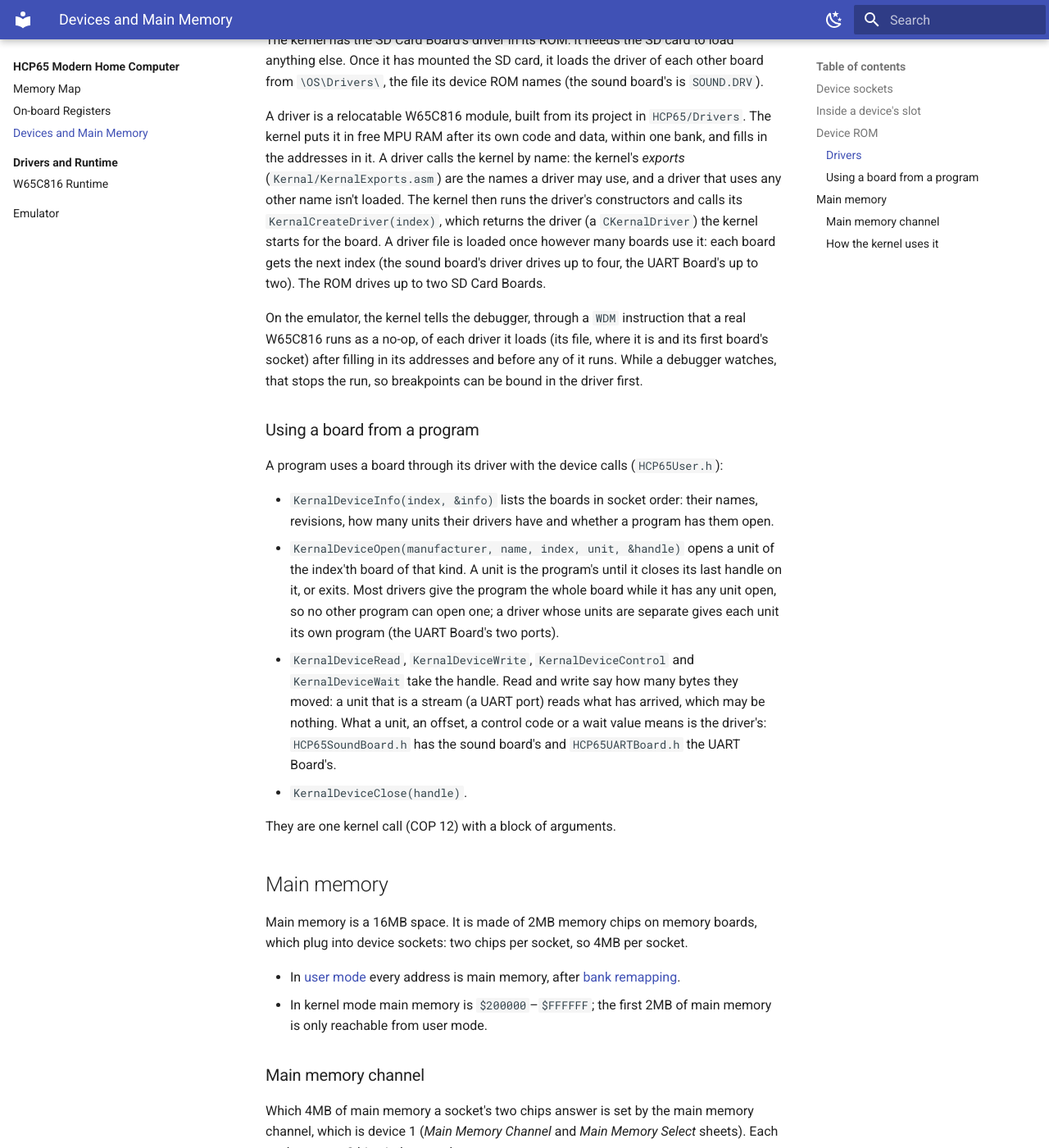
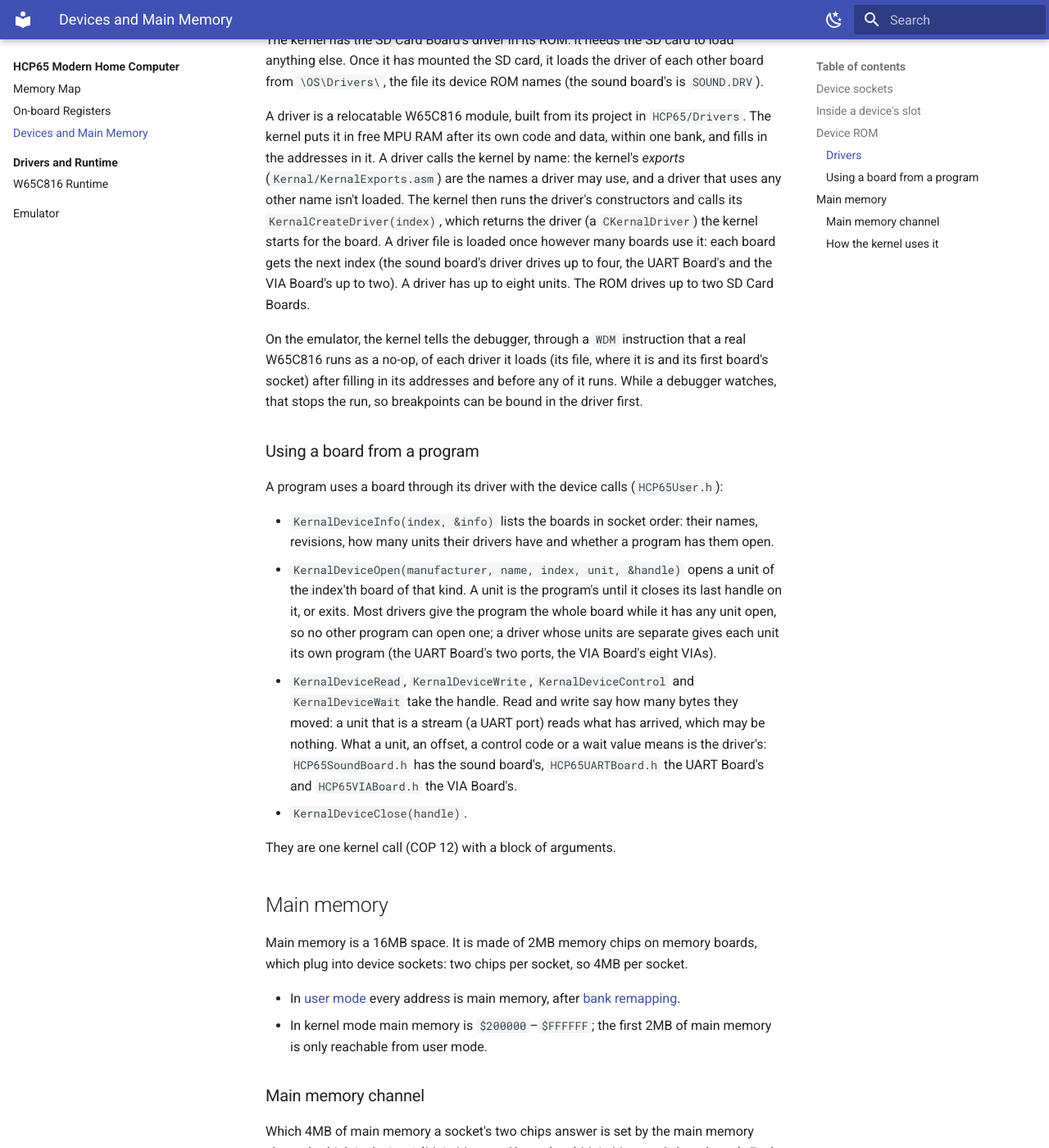
Before and after one commit to andrewpaterson/HCP65, an MkDocs documentation site: the page built from Website/docs/hcp65/devices.md, in a window 1280 px wide and 1400 px high, scrolled down 4651 px. Shown: the whole window at 82% size. Built offline with MkDocs 1.6.1 and Material for MkDocs 9.7.7, drawn with Linux system fonts in a browser that asks for light colours; plug-ins that fetch from the network failed and are left out.

Commit message:
The devices page says drivers have up to eight units and points to HCP65VIABoard.h for the VIA Board's.

```diff
--- a/Website/docs/hcp65/devices.md
+++ b/Website/docs/hcp65/devices.md
@@ -155,7 +155,7 @@ the names a driver may use, and a driver that uses any other name isn't loaded.
 runs the driver's constructors and calls its `KernalCreateDriver(index)`, which returns the driver
 (a `CKernalDriver`) the kernel starts for the board.  A driver file is loaded once however many
 boards use it: each board gets the next index (the sound board's driver drives up to four, the UART
-Board's up to two).  The ROM drives up to two SD Card Boards.
+Board's and the VIA Board's up to two).  A driver has up to eight units.  The ROM drives up to two SD Card Boards.
 
 On the emulator, the kernel tells the debugger, through a `WDM` instruction that a real W65C816 runs
 as a no-op, of each driver it loads (its file, where it is and
@@ -172,12 +172,12 @@ A program uses a board through its driver with the device calls (`HCP65User.h`):
   of that kind.  A unit is the program's until it closes its last handle on it, or exits.  Most
   drivers give the program the whole board while it has any unit open, so no other program can
   open one; a driver whose units are separate gives each unit its own program (the UART Board's two
-  ports).
+  ports, the VIA Board's eight VIAs).
 - `KernalDeviceRead`, `KernalDeviceWrite`, `KernalDeviceControl` and `KernalDeviceWait` take the
   handle.  Read and write say how many bytes they moved: a unit that is a stream (a UART port) reads
   what has arrived, which may be nothing.  What a unit, an offset, a control code or a wait value
-  means is the driver's: `HCP65SoundBoard.h` has the sound board's and `HCP65UARTBoard.h` the UART
-  Board's.
+  means is the driver's: `HCP65SoundBoard.h` has the sound board's, `HCP65UARTBoard.h` the UART
+  Board's and `HCP65VIABoard.h` the VIA Board's.
 - `KernalDeviceClose(handle)`.
 
 They are one kernel call (COP 12) with a block of arguments.
```
